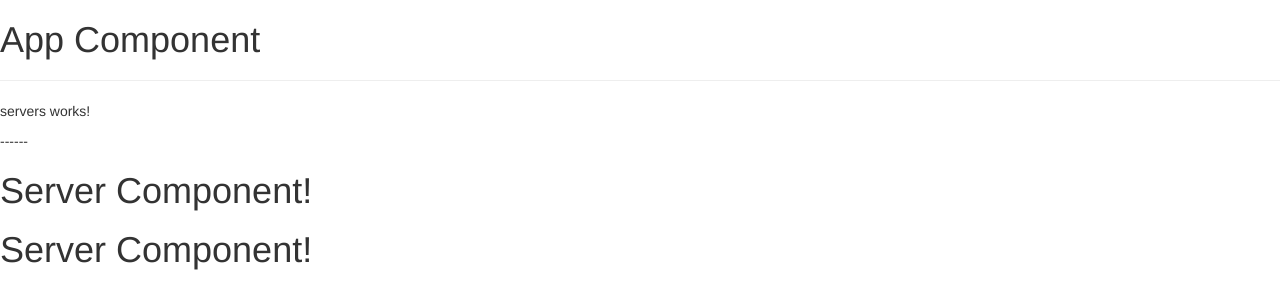
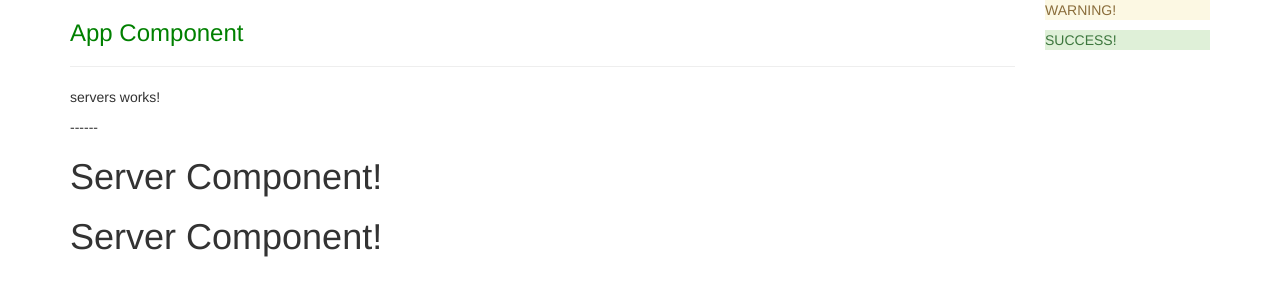
Before and after one commit to digi3e/Angular2, an Angular app: page / in a window 1280 px wide. Shown: the top 308 px of the page. Built offline with nearby package versions, Linux system fonts and the light colour scheme.

Commit message:
added new test components

```diff
--- a/src/app/app.component.css
+++ b/src/app/app.component.css
@@ -0,0 +1,3 @@
+h3 {
+    color: green;
+}
--- a/src/app/app.component.html
+++ b/src/app/app.component.html
@@ -1,5 +1,16 @@
-<h1>App Component</h1>
+<div class="container">
+    <div class="row">
+        <div class="col-xs-10">
 
-<hr />
+            <h3>App Component</h3>
 
-<app-servers></app-servers>
+            <hr />
+
+            <app-servers></app-servers>
+
+        </div>
+        <div class="col-xs-2">
+            <app-walt></app-walt>
+        </div>
+    </div>
+</div>
--- a/src/app/app.module.ts
+++ b/src/app/app.module.ts
@@ -4,12 +4,14 @@ import { NgModule } from '@angular/core';
 import { AppComponent } from './app.component';
 import { ServerComponent } from './server/server.component';
 import { ServersComponent } from './servers/servers.component';
+import { WaltComponent } from './walt/walt.component';
 
 @NgModule({
   declarations: [
       AppComponent,
       ServerComponent,
-      ServersComponent
+      ServersComponent,
+      WaltComponent
   ],
   imports: [
       BrowserModule
--- /dev/null
+++ b/src/app/walt/walt.component.html
@@ -0,0 +1,2 @@
+<p class="alert-warning">WARNING!</p>
+<p class="alert-success">SUCCESS!</p>
--- /dev/null
+++ b/src/app/walt/walt.component.ts
@@ -0,0 +1,15 @@
+import { Component, OnInit } from '@angular/core';
+
+@Component({
+  selector: 'app-walt',
+  templateUrl: './walt.component.html',
+  styleUrls: ['./walt.component.css']
+})
+export class WaltComponent implements OnInit {
+
+  constructor() { }
+
+  ngOnInit(): void {
+  }
+
+}
```
Also changed, not shown: src/app/walt/walt.component.css (added), 1 other file (tests, documents, lock files or other folders).
